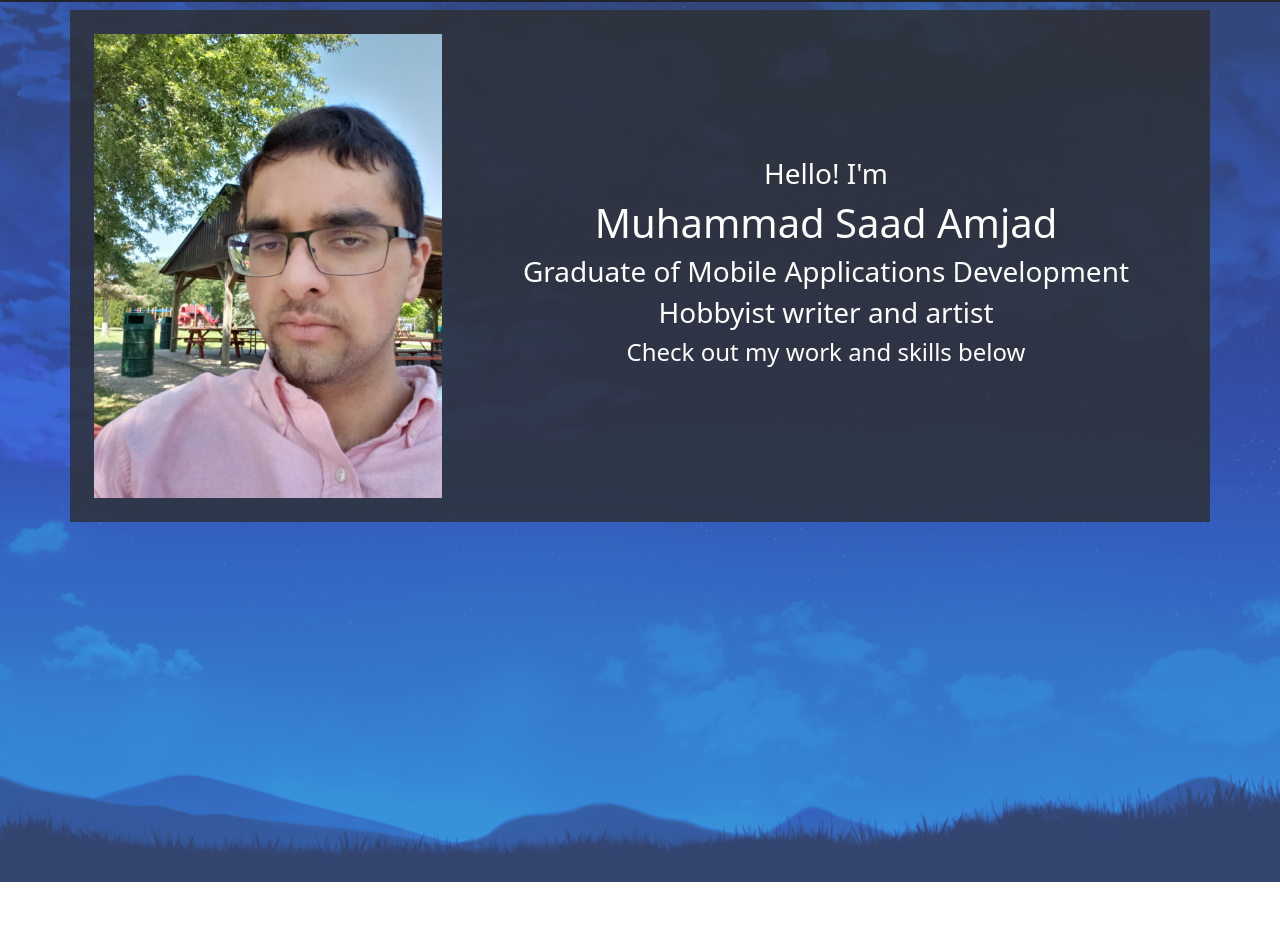
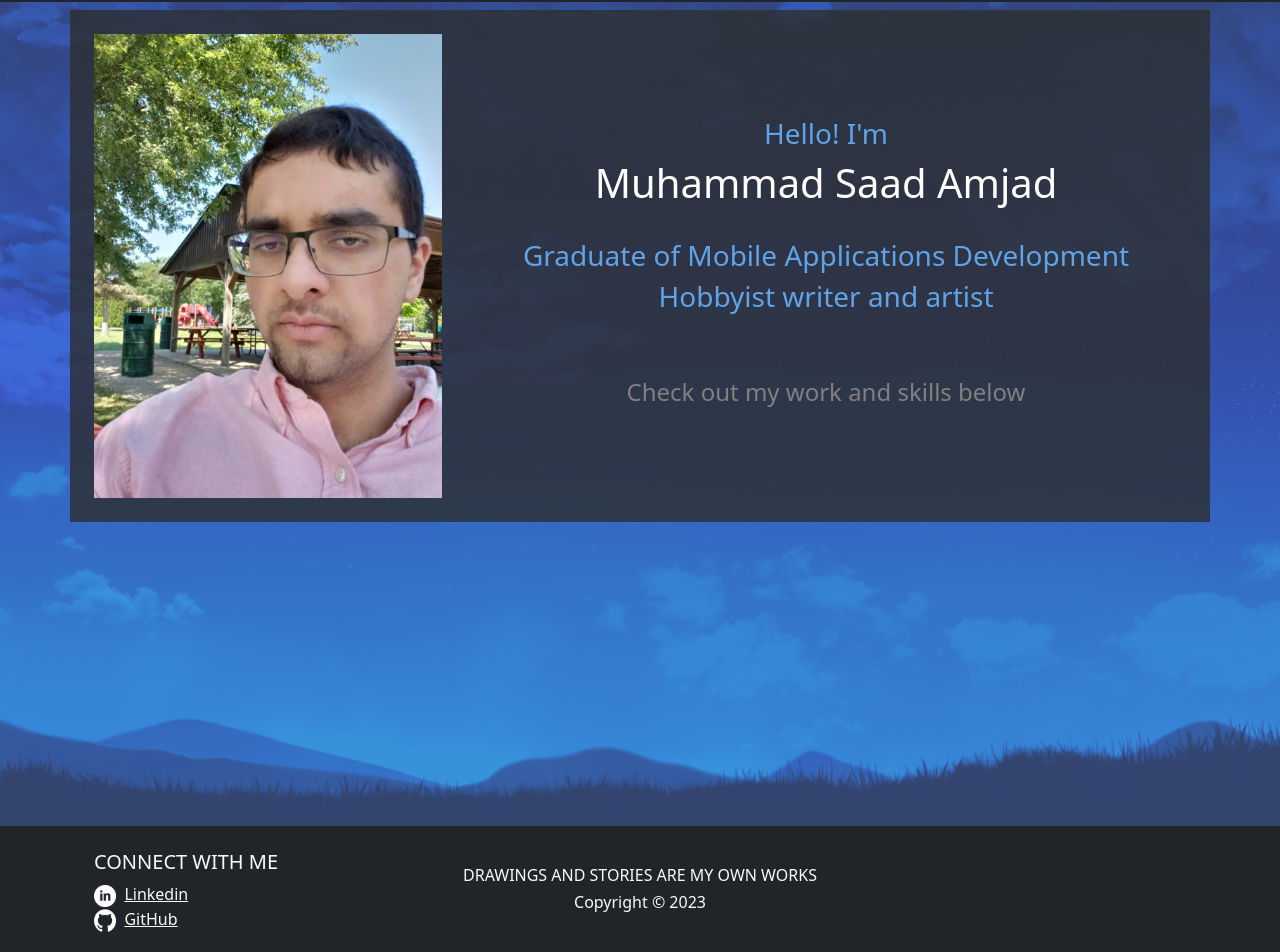
Before and after one commit to SaadMAmjad/SaadMAmjad.github.io, a React (Create React App) app: page / in a window 1280 px wide. Shown: the part 54-1006 px from the top of the page. Before the commit the page ends 936 px from the top, so only its background shows below. Built offline with nearby package versions, Linux system fonts and the light colour scheme.

Commit message:
Added footer and made some mild style changes

```diff
--- a/src/App.css
+++ b/src/App.css
@@ -4,6 +4,7 @@
   background-blend-mode: lighten;
   background-color: #668add80;
   /* extra padding because every other way was too complicated lol */
+  padding-top: 4rem;
   /* todo remove this when there's enough content */
   height: 110vh;
 }
@@ -11,6 +12,10 @@
 
 .transparentAndColour {
   background-color: #2E2F30CC;
+}
+
+.secondaryText {
+  color: #5FA3E8;
 }
 
 /* .App {
--- a/src/App.js
+++ b/src/App.js
@@ -1,6 +1,7 @@
 import './App.css';
 import Home from './components/Home';
 import Navbar from './components/NavBar';
+import Footer from './components/Footer';
 
 // colour pallete
 // 001011 black, primary
@@ -13,8 +14,8 @@ function App() {
   return (
     <div>
       <Navbar/>
-      {/* import the home component */}
       <Home/>
+      <Footer/>
     </div>
   );
 }
--- /dev/null
+++ b/src/components/Footer.js
@@ -0,0 +1,53 @@
+import linkedin from '../images/Linkedin logo.png'
+import GitHub from '../images/Git logo.png'
+import Email from '../images/Email.png'
+
+function Footer() {
+    return (
+        <div>
+            <footer className="bg-dark text-center text-lg-start pb-2">
+                {/* container */}
+                <div className="container p-4">
+                    {/* row */}
+                    <div className="row">
+                        {/* column */}
+                        <div className="col-3 mb-4 mb-md-0">
+                            <h5 className="text-uppercase text-light">Connect with me</h5>
+
+                            <ul className="list-unstyled mb-0">
+                                <li>
+                                    {/* margin left and right are now start and end, so s or e */}
+                                    <a href="https://www.linkedin.com/in/m-saad-amjad-594749221/" className="text-light">
+                                        <img className='me-2' style={{maxWidth: '1.4rem'}} src={linkedin} alt="linkedin logo"></img>
+                                        Linkedin
+                                    </a>
+                                </li>
+                                <li>
+                                <a href="https://github.com/SaadMAmjad" className="text-light">
+                                        <img className='me-2' style={{maxWidth: '1.4rem'}} src={GitHub} alt="GitHub logo"></img>
+                                        GitHub
+                                    </a>
+                                </li>
+                                {/* putting an email publically could be trouble */}
+                                {/* <li>
+                                <a href="#!" className="text-light">
+                                        <img className='me-2' style={{maxWidth: '1.4rem'}} src={Email} alt="Mail Icon"></img>
+                                        Email
+                                    </a>
+                                </li> */}
+                            </ul>
+                        </div>
+
+                        {/* column */}
+                        <div className="col-6 pt-3">
+                            <h6 className="text-uppercase text-light text-center">Drawings and Stories are my own works</h6>
+                            <h6 className="text-light text-center">Copyright © 2023</h6>
+                        </div>
+                    </div>
+                </div>
+            </footer>
+        </div>
+    );
+}
+
+export default Footer;
--- a/src/components/Home.js
+++ b/src/components/Home.js
@@ -3,7 +3,7 @@ import selfie from '../images/selfie.jpg'
 function Home() {
     return (
         //title/landing section
-        <div className='homePage pt-2'>
+        <div className='homePage'>
             {/* container for the picture and opening title */}
             <div className='container p-4 transparentAndColour'>
                 <div className='row'>
@@ -39,13 +39,13 @@ function Home() {
                         <img src={selfie} alt="A selfie of me" className='img-fluid' />
                     </div>
                     {/* and this will take the other 8 */}
-                    <div className='col-sm-8 align-self-center'>
+                    <div className='col-sm-8 align-self-center text-center text-white'>
                         {/* how to import pictures, see the top also */}
-                        <h3 className='text-center text-white'>Hello! I'm</h3>
-                        <h1 className='text-center text-white'>Muhammad Saad Amjad</h1>
-                        <h3 className='text-center text-white'>Graduate of Mobile Applications Development</h3>
-                        <h3 className='text-center text-white'>Hobbyist writer and artist</h3>
-                        <h4 className='text-center text-white'>Check out my work and skills below</h4>
+                        <h3 className='secondaryText'>Hello! I'm</h3>
+                        <h1>Muhammad Saad Amjad</h1>
+                        <h3 className='pt-4 secondaryText'>Graduate of Mobile Applications Development</h3>
+                        <h3 className='secondaryText'>Hobbyist writer and artist</h3>
+                        <h4 style={{marginTop: '4rem', color: 'gray'}}>Check out my work and skills below</h4>
                     </div>
                 </div>
             </div>
--- a/src/components/NavBar.js
+++ b/src/components/NavBar.js
@@ -1,7 +1,7 @@
 function Navbar() {
     return (
         <div>
-            <nav className="navbar navbar-expand-lg navbar-dark bg-dark px-3">
+            <nav className="navbar navbar-expand-lg navbar-dark bg-dark px-3 fixed-top">
                 <button className="navbar-toggler" type="button" data-toggle="collapse" data-target="#navbarSupportedContent"
                  aria-controls="navbarSupportedContent" aria-expanded="false" aria-label="Toggle navigation">
                     <span className="navbar-toggler-icon"></span>
```
